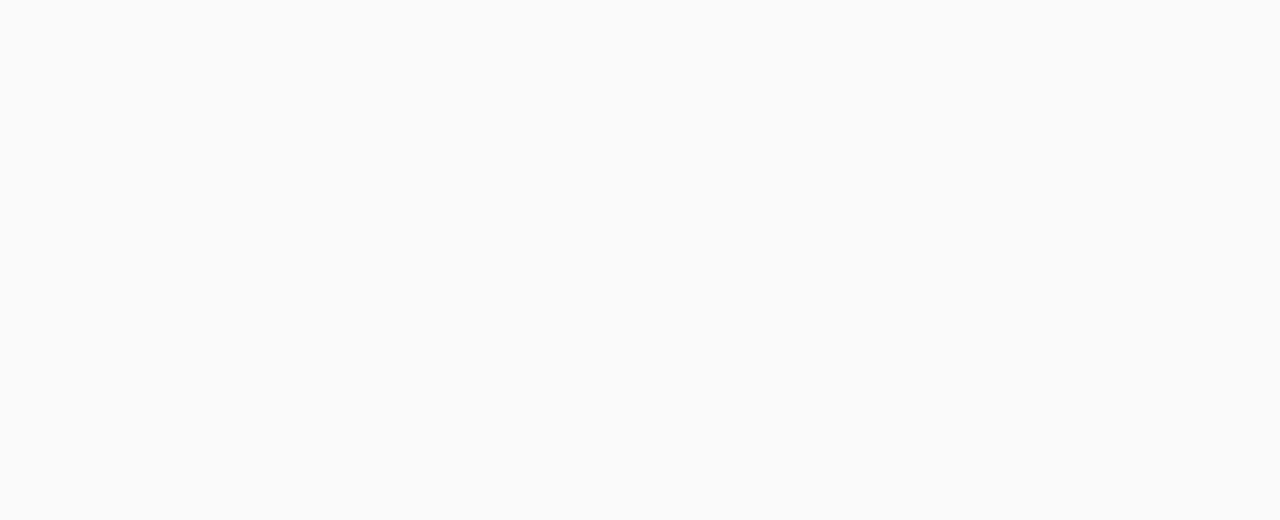
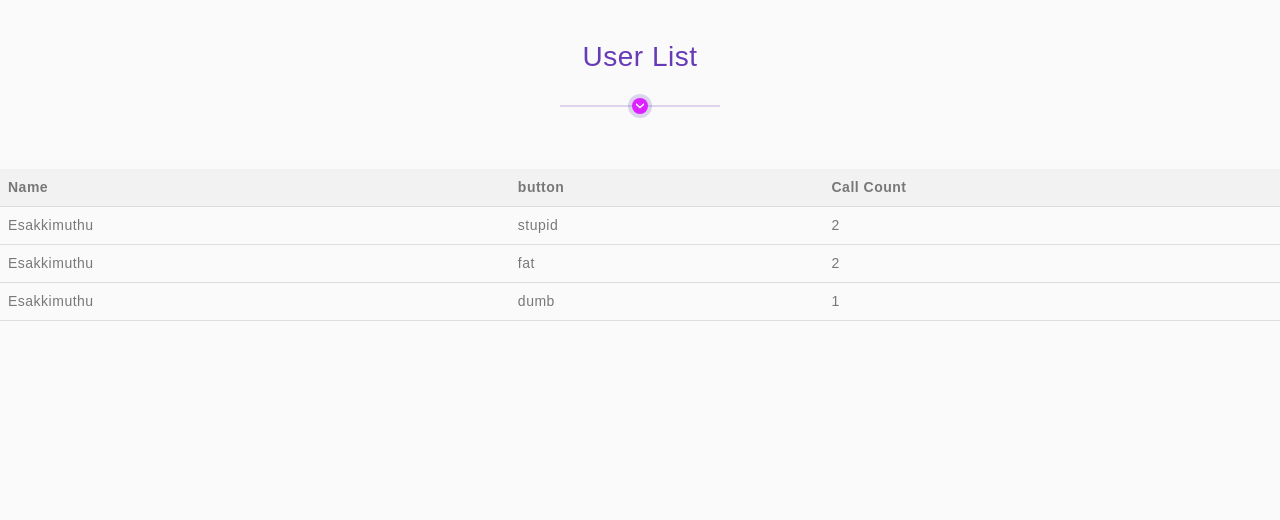
Before and after one commit to esakki0803/bot, a Django app: page / in a window 1280 px wide. Before the commit the part shown is empty. Shown: the top 520 px of the page. Run offline with Django 4.2, Linux system fonts and the light colour scheme; data comes from the database, SQL or seed files in the repository; both versions use the stored data as it was after the commit; some libraries are stand-ins or nearby versions.

Commit message:
Create a simple web page with a table showing all the users and the number of calls they have made.

```diff
--- a/botserver/botapp/models.py
+++ b/botserver/botapp/models.py
@@ -6,4 +6,12 @@
     count = models.IntegerField(default=0)
 
     def __str__(self):
+        print(f"{self.name} - {self.button} ({self.count} calls)")
         return f"{self.name} - {self.button} ({self.count} calls)"
+
+class User(models.Model):
+    name = models.CharField(max_length=100)
+    call_count = models.IntegerField(default=0)
+
+    def __str__(self):
+        return self.name
--- a/botserver/botapp/templates/index.html
+++ b/botserver/botapp/templates/index.html
@@ -38,7 +38,37 @@
 
   <link rel="stylesheet" type="text/css" href="{% static 'css/style.css' %}">
 </head>
+<style>
+    table {
+        border-collapse: collapse;
+        width: 100%;
+    }
+    th, td {
+        text-align: left;
+        padding: 8px;
+        border-bottom: 1px solid #ddd;
+    }
+    th {
+        background-color: #f2f2f2;
+    }
+</style>
 <body>
+    <h1>User List</h1>
+    <table>
+        <tr>
+            <th>Name</th>
+            <th>button</th>
+            <th>Call Count</th>
+
+        </tr>
+        {% for user in users %}
+        <tr>
+            <td>{{ user.name }}</td>
+            <td>{{ user.button }}</td>
+            <td>{{ user.count }}</td>
+        </tr>
+        {% endfor %}
+    </table>
     <div class="chat-screen">
         <div class="chat-header">
             <div class="chat-header-title">
--- a/botserver/botapp/views.py
+++ b/botserver/botapp/views.py
@@ -1,12 +1,16 @@
 from django.shortcuts import render
 from django.http import JsonResponse
 from .models import ButtonCall
+from .models import ButtonCall
+
 
 def index(request):
-    return render(request, 'index.html')
+    users = ButtonCall.objects.all()
+    return render(request, 'index.html',{'users': users})
 
 
 def start_bot(request):
+
     print(request )
     if request.method == 'POST':
         name = request.POST.get('name')
```
Also changed, not shown: botserver/db.sqlite3.
